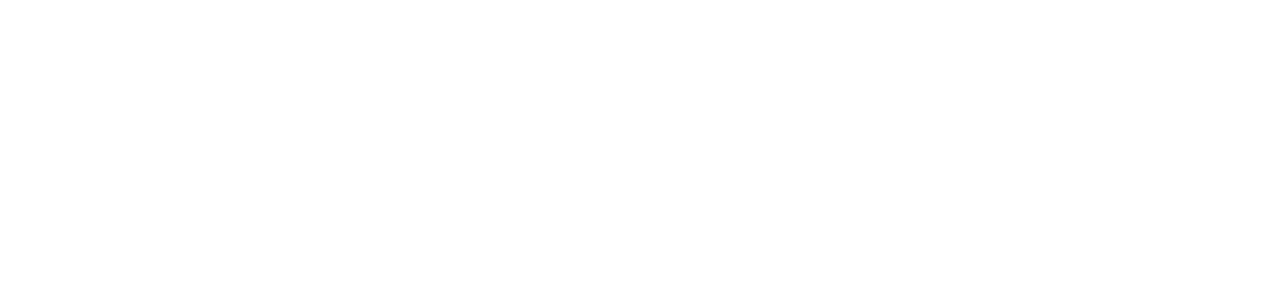
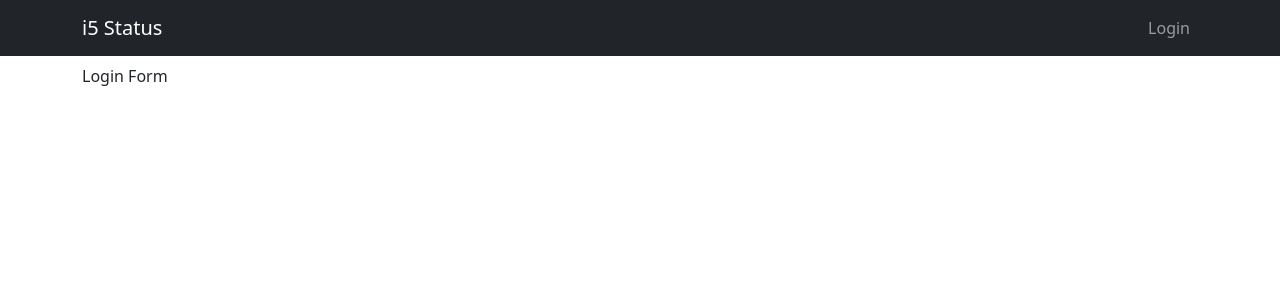
Before and after one commit to nathan-osman/i5, a React (Create React App) app in the folder ui/: page /login in a window 1280 px wide. Before the commit this address had no page. Shown: the top 300 px of the page. Built offline with nearby package versions, Linux system fonts and the light colour scheme.

Commit message:
Begin adding auth pages.

```diff
--- a/ui/package.json
+++ b/ui/package.json
@@ -9,7 +9,6 @@
     "axios": "^0.26.1",
     "bootstrap": "^5.1.3",
     "react": "^17.0.2",
-    "react-bootstrap": "^2.2.1",
     "react-dom": "^17.0.2",
     "react-router-dom": "^6.2.2",
     "react-scripts": "^5.0.0",
--- a/ui/src/app/App.js
+++ b/ui/src/app/App.js
@@ -1,4 +1,4 @@
-import { Outlet } from 'react-router-dom'
+import { Outlet } from 'react-router-dom';
 
 import Header from '../components/Header';
 
@@ -10,9 +10,11 @@
       <Header />
 
       {/* Page content */}
-      <Outlet />
+      <div className="container mt-2">
+        <Outlet />
+      </div>
 
-    </div>
+    </div >
   );
 };
 
--- /dev/null
+++ b/ui/src/auth/Login/index.js
@@ -0,0 +1,7 @@
+const Login = () => {
+  return (
+    <p>Login Form</p>
+  );
+};
+
+export default Login;
--- a/ui/src/components/ContainerList.js
+++ b/ui/src/components/ContainerList.js
@@ -1,20 +1,26 @@
-import React from 'react';
 import axios from 'axios';
-import { Table } from 'react-bootstrap';
+import { useCallback, useEffect, useState } from 'react';
 
-export default class ContainerList extends React.Component {
-  state = {
-    containers: []
+const ContainerList = () => {
+
+  const [containers, setContainers] = useState([]);
+
+  const reload = useCallback(
+    async () => {
+      try {
+        setContainers(
+          (await axios.get('/api/containers')).data
+        );
+      } catch (e) {
+
+        // TODO: display error
       }
+    },
+    []
+  );
 
-  componentDidMount() {
-    axios.get('/api/containers')
-      .then(res => {
-        this.setState({ containers: res.data })
-      })
-  }
+  useEffect(() => { reload(); }, [reload]);
 
-  render() {
   return (
     <div>
       <h1>Containers</h1>
@@ -22,14 +28,16 @@
         The table below lists all of the containers that are currently running in Docker.
       </p>
 
-        <Table striped>
+      <table className="table table-striped">
         <thead>
+          <tr>
             <th>Name</th>
             <th>{/* Status */}</th>
+          </tr>
         </thead>
         <tbody>
-            {this.state.containers.map(container => (
-              <tr>
+          {containers.map(container => (
+            <tr key={container.name}>
               <td>
                 <a href={"http://" + container.domain}>
                   {container.name}
@@ -37,14 +45,15 @@
               </td>
               <td className="text-end">
                 {container.running ?
-                    <span class="badge bg-success">Running</span> :
-                    <span class="badge bg-danger">Stopped</span>}
+                  <span className="badge bg-success">Running</span> :
+                  <span className="badge bg-danger">Stopped</span>}
               </td>
             </tr>
           ))}
         </tbody>
-        </Table>
+      </table>
     </div>
-    )
-  }
-}
+  );
+};
+
+export default ContainerList;
--- a/ui/src/components/Header.js
+++ b/ui/src/components/Header.js
@@ -1,12 +1,22 @@
-import { Container, Navbar } from 'react-bootstrap';
+import { Link } from 'react-router-dom';
 
 const Header = () => {
   return (
-    <Navbar bg="dark" variant="dark">
-      <Container>
-        <Navbar.Brand>i5 Status</Navbar.Brand>
-      </Container>
-    </Navbar>
+    <nav className="navbar navbar-expand-lg navbar-dark bg-dark">
+      <div className="container">
+        <Link className="navbar-brand" to="/">i5 Status</Link>
+        <button className="navbar-toggler" type="button" data-bs-toggle="collapse" data-bs-target="#navbar-nav">
+          <span className="navbar-toggler-icon"></span>
+        </button>
+        <div className="collapse navbar-collapse" id="navbar-nav">
+          <div className="navbar-nav me-auto">
+          </div>
+          <div className="navbar-nav">
+            <Link className="nav-link" to="/login">Login</Link>
+          </div>
+        </div>
+      </div>
+    </nav>
   );
 };
 
--- a/ui/src/index.js
+++ b/ui/src/index.js
@@ -1,4 +1,5 @@
 import axios from 'axios';
+import 'bootstrap';
 import React from 'react';
 import ReactDOM from 'react-dom';
 import { RecoilRoot } from 'recoil';
@@ -7,6 +8,7 @@
 import App from './app/App';
 import Home from './pages/Home';
 import 'bootstrap/dist/css/bootstrap.min.css';
+import Login from './auth/Login';
 
 axios.defaults.baseURL = process.env.REACT_APP_API_PREFIX;
 
@@ -17,6 +19,7 @@
         <Routes>
           <Route path="/" element={<App />}>
             <Route index element={<Home />} />
+            <Route path="/login" element={<Login />} />
           </Route>
         </Routes>
       </BrowserRouter>
--- a/ui/src/pages/Home/index.js
+++ b/ui/src/pages/Home/index.js
@@ -1,12 +1,8 @@
-import { Container } from 'react-bootstrap';
-
 import ContainerList from '../../components/ContainerList';
 
 const Home = () => {
   return (
-    <Container className="mt-3">
-      <ContainerList />
-    </Container>
+    <ContainerList />
   );
 };
 
```
Also changed, not shown: ui/src/auth/api/state.js (added, +8 -0 lines), 1 other file (tests, documents, lock files or other folders). Lines whose indentation alone changed are shown as unchanged.
